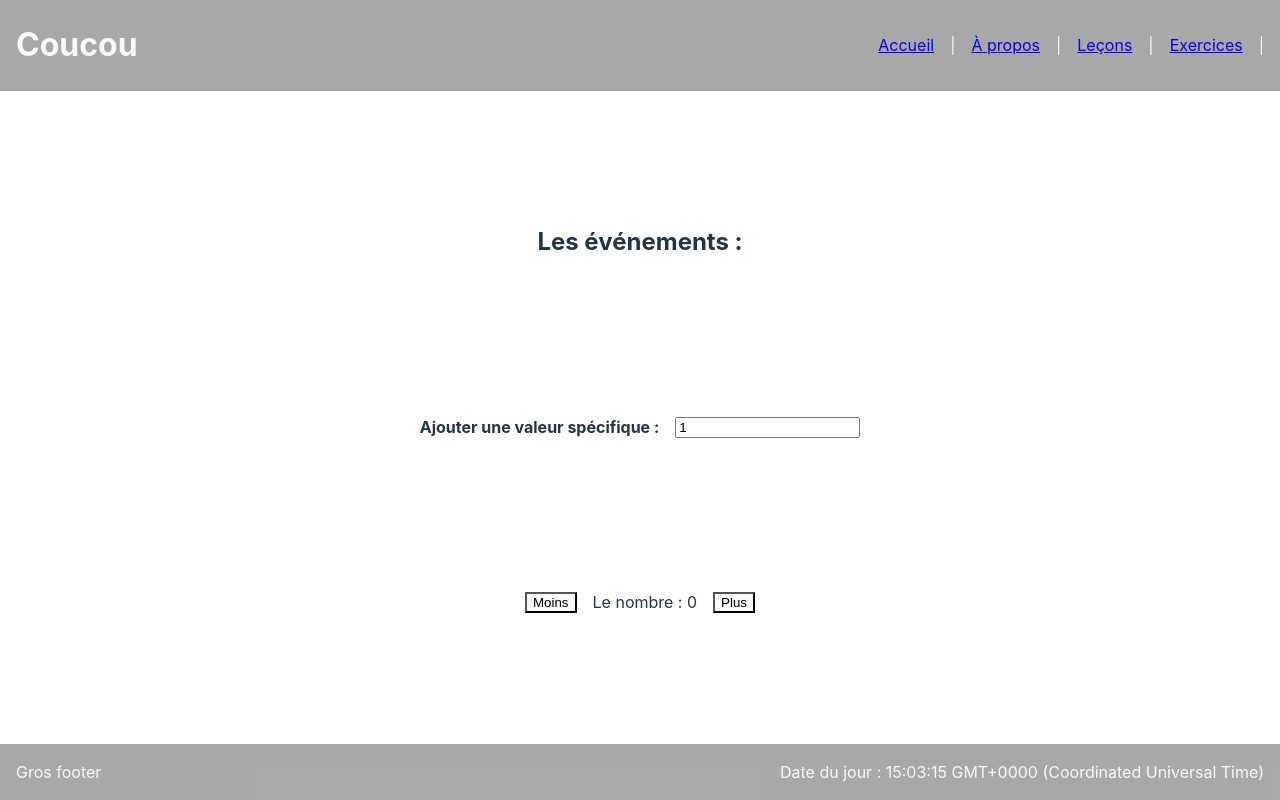
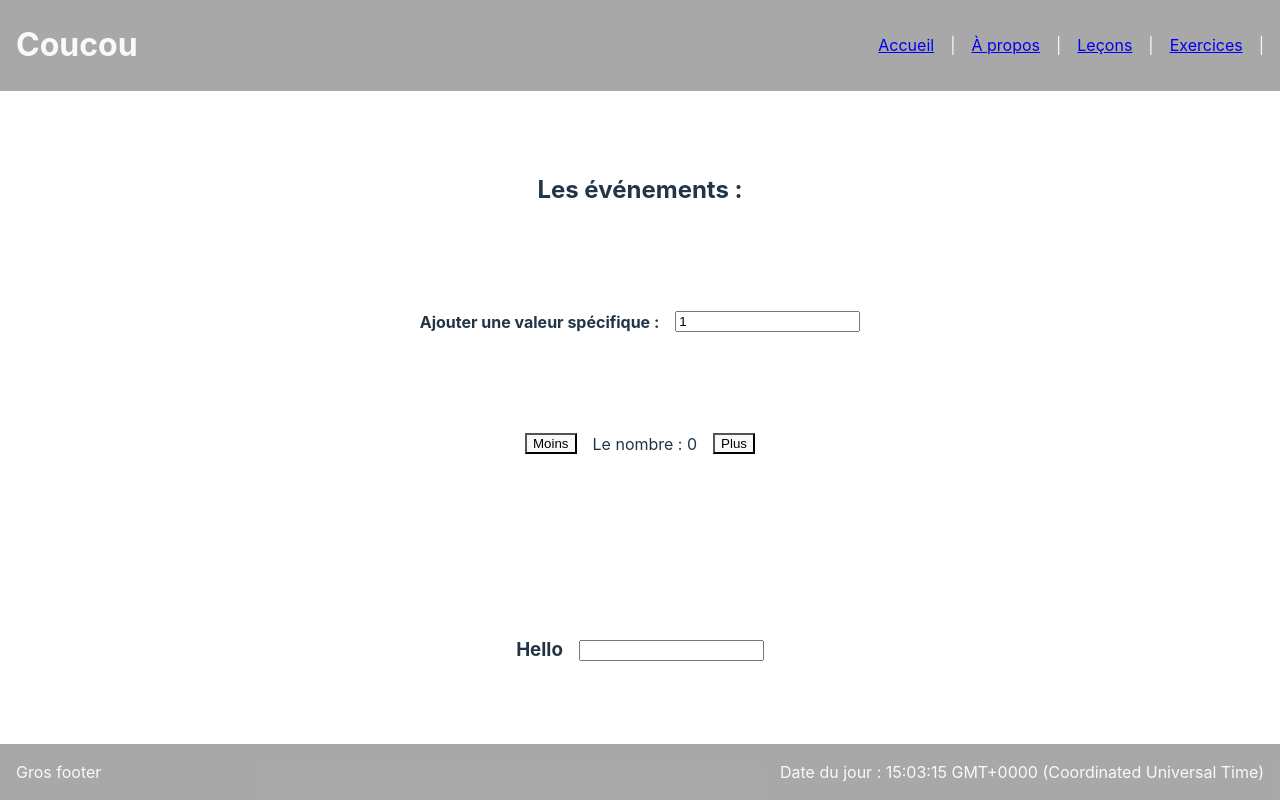
Before and after one commit to Cemus/vue-testing, a Vue app: page /exercises/events in a window 1280 px wide. Built offline with nearby package versions, Linux system fonts and the light colour scheme.

Commit message:
Add more events

```diff
--- a/src/components/exercises/ExerciseEvent.vue
+++ b/src/components/exercises/ExerciseEvents.vue
@@ -11,6 +11,11 @@
     </p>
     <button class="right" @click="addValue(valueToAdd)">Plus</button>
   </div>
+  <br />
+  <div>
+    <h3>{{ uneString }}</h3>
+    <input v-on:input="capterInput($event)" type="text" />
+  </div>
 </template>
 
 <script>
@@ -20,6 +25,7 @@ export default {
   setup() {
     const nombre = ref(0);
     const valueToAdd = ref(1);
+
     const addValue = (toAdd) => {
       nombre.value += parseInt(toAdd);
     };
@@ -27,11 +33,18 @@ export default {
       nombre.value -= parseInt(toAdd);
     };
 
+    const uneString = ref("Hello");
+    const capterInput = (event) => {
+      console.log(event);
+      uneString.value = event.target.value;
+    };
     return {
       nombre,
       addValue,
       reduceValue,
       valueToAdd,
+      uneString,
+      capterInput,
     };
   },
 };
--- /dev/null
+++ b/src/components/exercises/ExerciseMoreEvents.vue
@@ -0,0 +1,48 @@
+<template>
+  <div>
+    <h2>Encore des events</h2>
+    <input v-on:keyup="getInputs($event, 'one')" />
+    <p>{{ input1 }}</p>
+    <input v-on:keyup.escape="getInputs($event, 'two')" />
+    <p>{{ input2 }}</p>
+    <button @click="throwAlert">Alerte !</button>
+  </div>
+</template>
+
+<script>
+import { ref } from "vue";
+
+export default {
+  setup() {
+    const input1 = ref("");
+    const input2 = ref("");
+
+    const throwAlert = () => {
+      alert("📢❗🚨");
+    };
+
+    const getInputs = (input, which) => {
+      if (which === "one") {
+        input1.value = input.target.value;
+      } else {
+        input2.value = input.target.value;
+      }
+    };
+
+    return {
+      input1,
+      input2,
+      throwAlert,
+      getInputs,
+    };
+  },
+};
+</script>
+
+<style scoped>
+div {
+  display: flex;
+  flex-direction: column;
+  align-items: center;
+}
+</style>
--- a/src/router/index.js
+++ b/src/router/index.js
@@ -53,7 +53,12 @@ const router = createRouter({
     {
       path: "/exercises/events",
       name: "Events",
-      component: () => import("../components/exercises/ExerciseEvent.vue"),
+      component: () => import("../components/exercises/ExerciseEvents.vue"),
+    },
+    {
+      path: "/exercises/more-events",
+      name: "MoreEvents",
+      component: () => import("../components/exercises/ExerciseMoreEvents.vue"),
     },
     {
       path: "/:pathMatch(.*)*",
--- a/src/views/Exercises.vue
+++ b/src/views/Exercises.vue
@@ -16,6 +16,9 @@
       <li>
         <router-link to="/exercises/events">Clique</router-link>
       </li>
+      <li>
+        <router-link to="/exercises/more-events">Des événements...</router-link>
+      </li>
     </ul>
   </div>
 </template>
```
